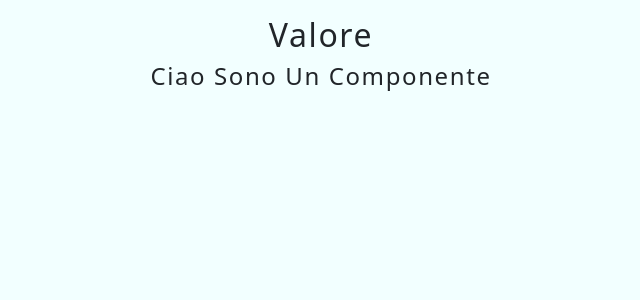
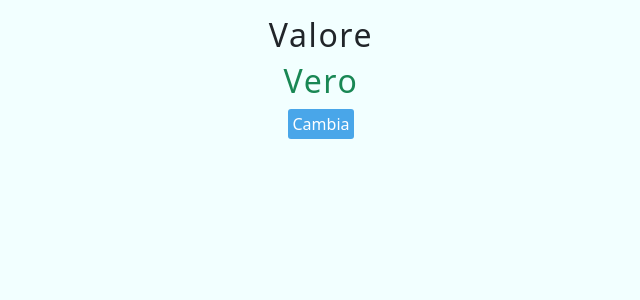
Before and after one commit to DavideFarci/React-Hooks-master, a React (Create React App) app: page / in a window 1280 px wide. Shown: the top 300 px of the page, without its empty margins (319-959 px from the left). Built offline with nearby package versions, Linux system fonts and the light colour scheme.

Commit message:
ternary operator

```diff
--- a/src/lezioni/3-render-condizionale/inizio/2-render-short-circuit.js
+++ b/src/lezioni/3-render-condizionale/inizio/2-render-short-circuit.js
@@ -1,7 +1,9 @@
 import React, { useState } from "react";
+import { useResolvedPath } from "react-router-dom";
 
 const ShortRender = () => {
   const [parola, setParola] = useState("Valore");
+  const [toggle, setToggle] = useState("false");
 
   // Shor circuit evaluaation con or operator
   const esempio = parola || "sono un esempio";
@@ -9,10 +11,20 @@ const ShortRender = () => {
   // Short circuit evaluation with and (&&) operator
   const esempio2 = parola && "ho un valore";
 
+  // Ternary operator
+  const esempio3 = parola === "Valore" ? "sono vero" : "sono falso";
+
   return (
     <div>
-      <h2>{esempio}</h2>
-      {parola && <h4>Ciao sono un componente</h4>}
+      <h2>{parola || "sono un esempio se nonn è inserito un valore"}</h2>
+      {toggle ? (
+        <h2 className="text-success">Vero</h2>
+      ) : (
+        <h5 className="text-danger">Falso</h5>
+      )}
+      <button className="button" onClick={() => setToggle(!toggle)}>
+        Cambia
+      </button>
     </div>
   );
 };
```
